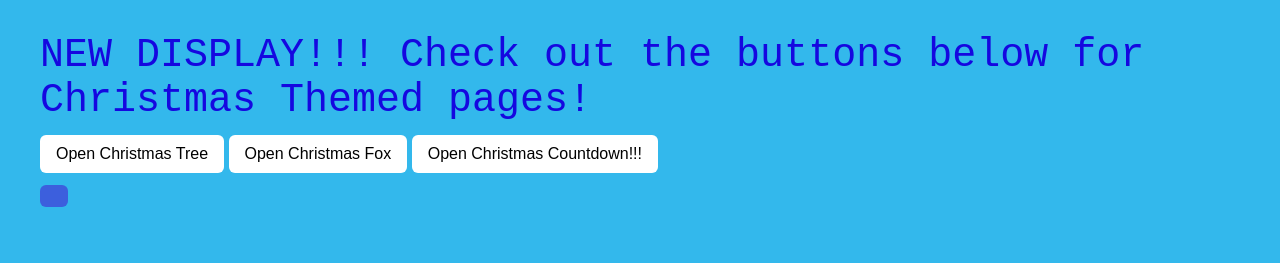
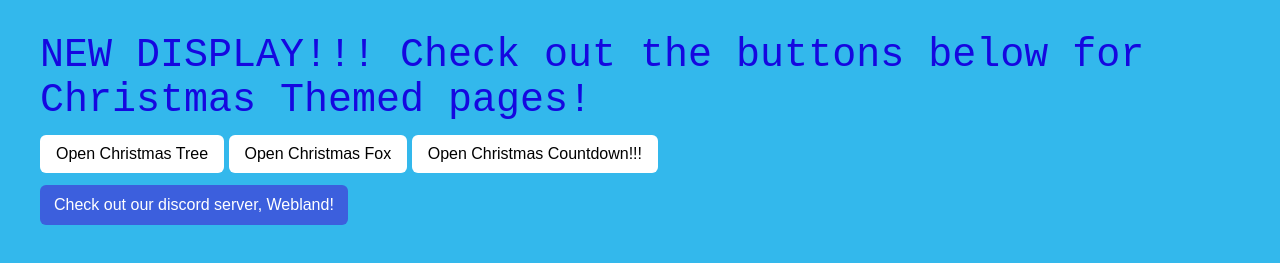
Before and after one commit to andrewchu1357/Secretwebsite, a plain HTML site: page index.html in a window 1280 px wide. Shown: the part 213-476 px from the top of the page. Drawn offline with Linux system fonts and the light colour scheme.

Commit message:
Update index.html

```diff
--- a/index.html
+++ b/index.html
@@ -79,7 +79,8 @@
 <a href="https://discord.gg/MPFax5JgDg"
     class="btn"
     style="display:inline-block;margin-top:12px;padding:11px 14px;background:#3c5fdd;color:#fff;border-radius:6px;text-decoration:none;">
-</a>
+    Check out our discord server, Webland!
+  </a>
 <script async src="https://pagead2.googlesyndication.com/pagead/js/adsbygoogle.js?client=ca-pub-5539386725883908"
      crossorigin="anonymous"></script>
 
```
